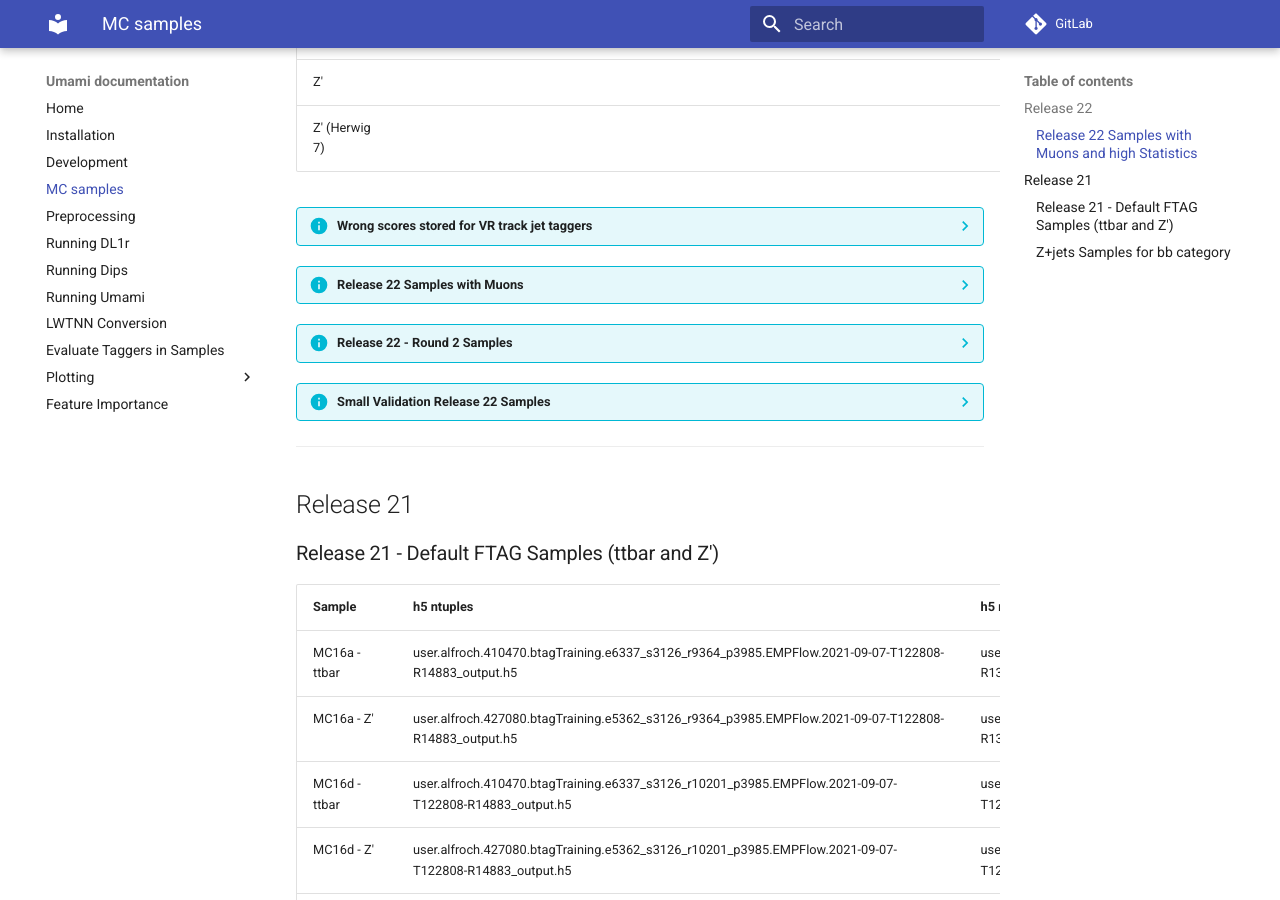
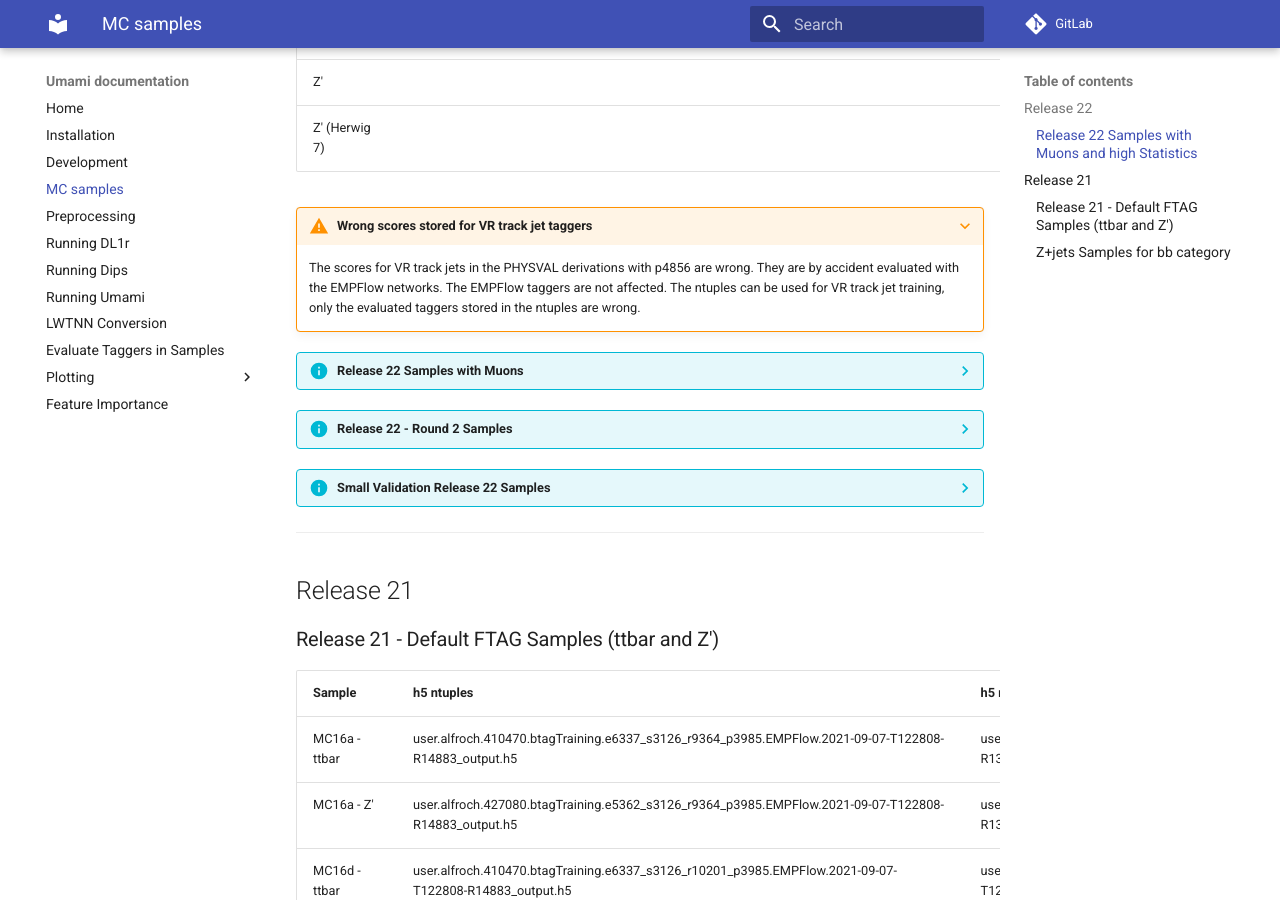
Before and after one commit to umami-hep/umami, an MkDocs documentation site: the page built from docs/mc-samples.md, in a window 1280 px wide and 900 px high, scrolled down 594 px. Built offline with MkDocs 1.6.1 and Material for MkDocs 9.7.7, drawn with Linux system fonts in a browser that asks for light colours; some of the changed lines change nothing that is shown.

Commit message:
Update mc-samples.md

```diff
--- a/docs/mc-samples.md
+++ b/docs/mc-samples.md
@@ -20,7 +20,7 @@ A detailed list with the available derivations can be fund in the [FTAG algorith
 | Z' (Herwig 7) |  |  |  |  |
 
 
-??? info "Wrong scores stored for VR track jet taggers"
+???+ warning "Wrong scores stored for VR track jet taggers"
 
 
 
```
